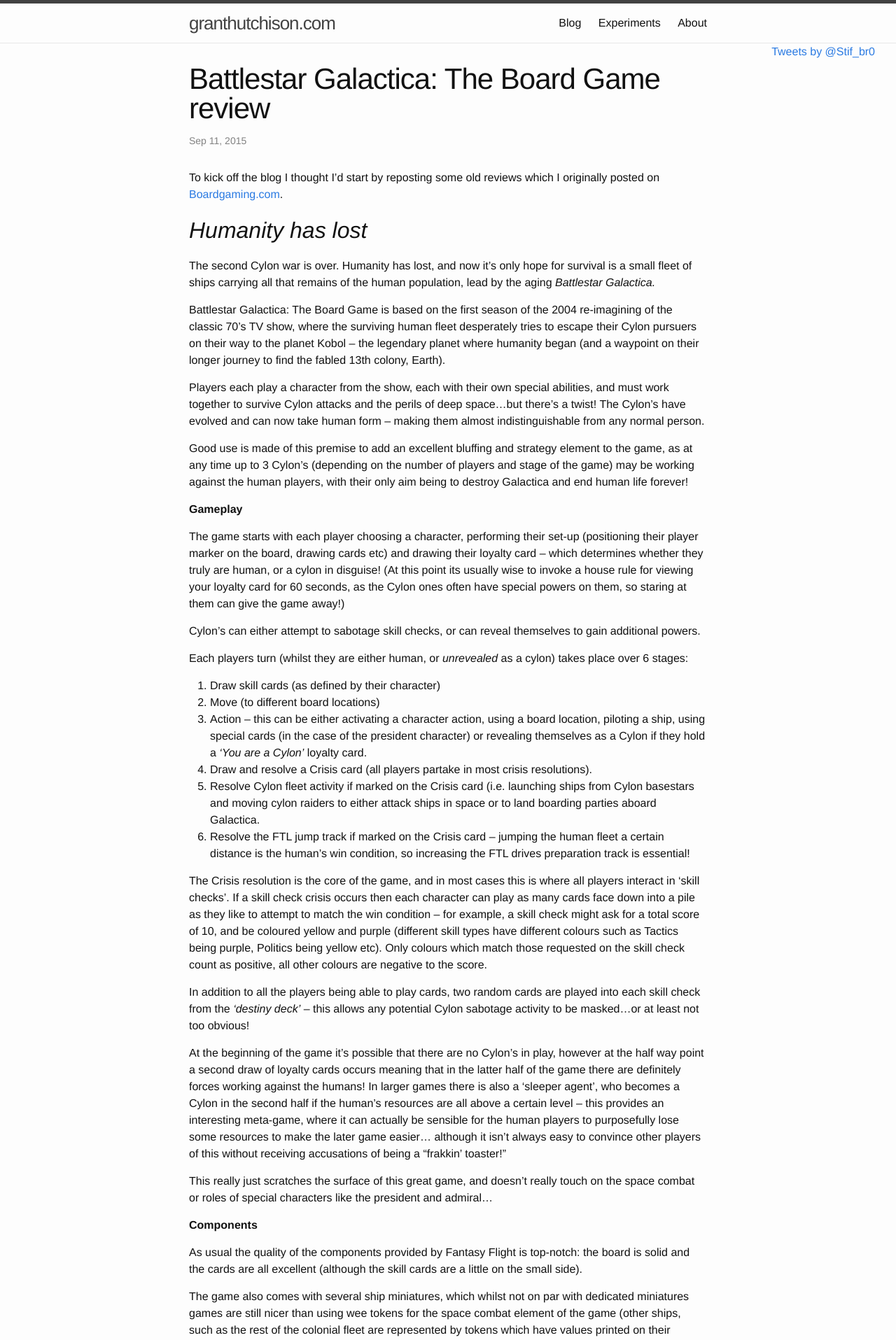
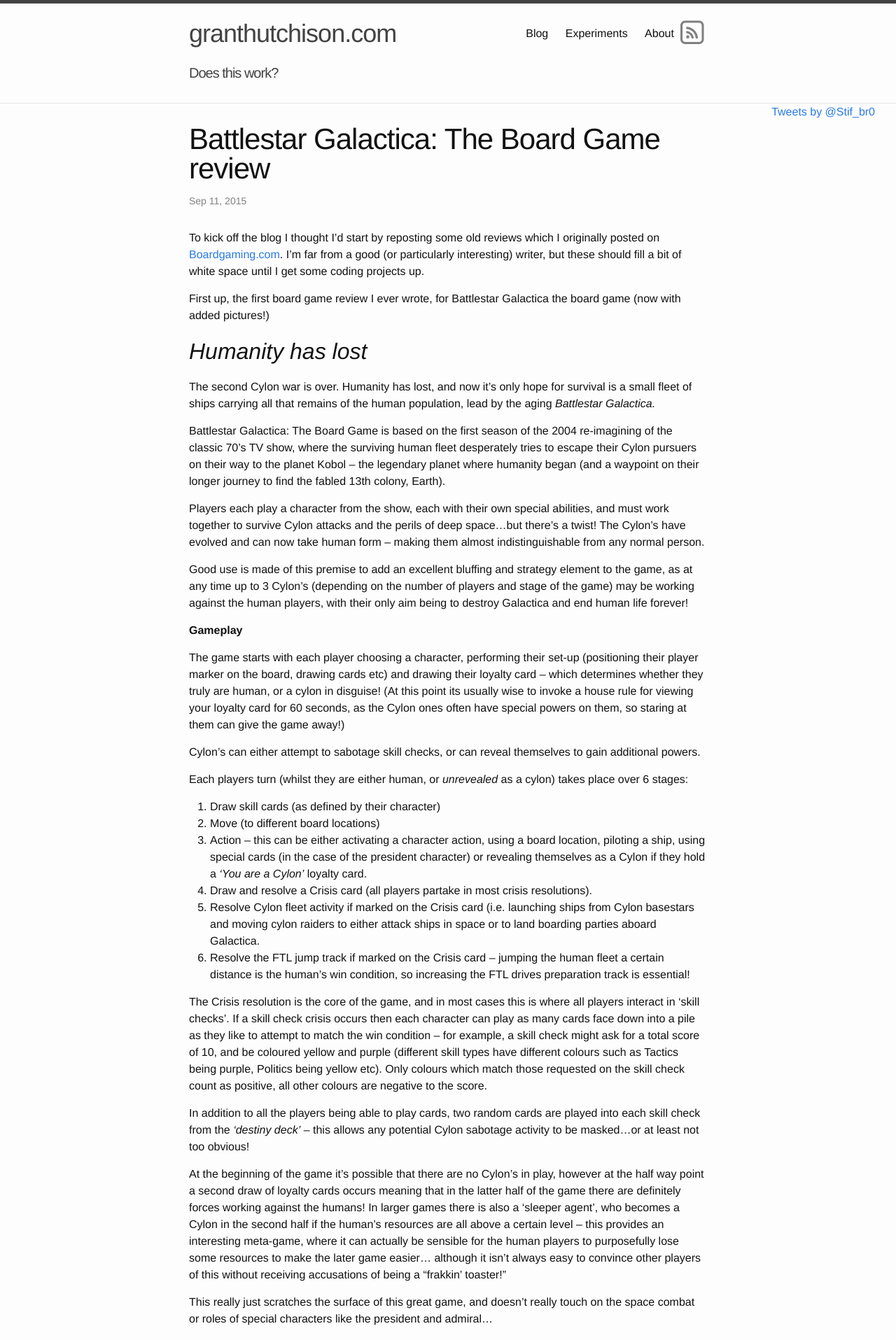
Before and after one commit to Stif-UK/StifBlog, a Jekyll site: the page built from _posts/2015-09-12-Battlestar-Galactica-The-Board-Game-Review.markdown, in a window 1280 px wide. Shown: the top 1915 px of the page at 70% size. Built offline with Jekyll 4.4.1, drawn with Linux system fonts in a browser that asks for light colours; nearby versions of some CDN libraries; some web fonts are replaced; comment, search, counter and statistics services are not loaded.

Commit message:
Various style and icon changes

```diff
--- a/_includes/head.html
+++ b/_includes/head.html
@@ -10,4 +10,5 @@
   <link rel="stylesheet" href="https://maxcdn.bootstrapcdn.com/font-awesome/4.4.0/css/font-awesome.min.css">
   <link rel="canonical" href="{{ page.url | replace:'index.html','' | prepend: site.baseurl | prepend: site.url }}">
   <link rel="alternate" type="application/rss+xml" title="{{ site.title }}" href="{{ "/feed.xml" | prepend: site.baseurl | prepend: site.url }}" />
+  <link href='https://fonts.googleapis.com/css?family=Droid+Sans' rel='stylesheet' type='text/css'>
 </head>
--- a/_includes/header.html
+++ b/_includes/header.html
@@ -2,7 +2,7 @@
 
   <div class="wrapper">
 
-    <a class="site-title" href="{{ site.baseurl }}/">{{ site.title }}</a>
+    <a class="site-title" href="{{ site.baseurl }}/">{{ site.title }}<br><p class="test">Does this work?<p></a>
 
     <nav class="site-nav">
       <a href="#" class="menu-icon">
@@ -19,6 +19,13 @@
           <a class="page-link" href="{{ page.url | prepend: site.baseurl }}">{{ page.title }}</a>
           {% endif %}
         {% endfor %}
+
+        <a href="{{ site.baseurl }}/feed.xml" target='_blank'>
+              <span class="fa-stack fa-lg">
+                <i class="fa fa-square-o fa-stack-2x"></i>
+                <i class="fa fa-rss fa-stack-1x"></i>
+              </span>
+
       </div>
     </nav>
 
--- a/_posts/2015-09-12-Battlestar-Galactica-The-Board-Game-Review.markdown
+++ b/_posts/2015-09-12-Battlestar-Galactica-The-Board-Game-Review.markdown
@@ -4,7 +4,9 @@
 date:   2015-09-11 22:00:00
 categories: tabletop, review
 ---
-To kick off the blog I thought I'd start by reposting some old reviews which I originally posted on [Boardgaming.com][bg.com].
+To kick off the blog I thought I'd start by reposting some old reviews which I originally posted on [Boardgaming.com][bg.com]. I'm far from a good (or particularly interesting) writer, but these should fill a bit of white space until I get some coding projects up.
+
+First up, the first board game review I ever wrote, for Battlestar Galactica the board game (now with added pictures!)
 
 *Humanity has lost*
 ----------
--- a/_sass/_layout.scss
+++ b/_sass/_layout.scss
@@ -11,7 +11,7 @@
 }
 
 .site-title {
-    font-size: 26px;
+    font-size: 36px;
     line-height: 56px;
     letter-spacing: -1px;
     margin-bottom: 0;
@@ -21,6 +21,11 @@
     &:visited {
         color: $grey-color-dark;
     }
+}
+
+.test{
+  font-size: 20px;
+  color: $grey-color-dark;
 }
 
 .site-nav {
@@ -106,6 +111,9 @@
     list-style: none;
     margin-left: 0;
 }
+.social-media-list li{
+  display: inline;
+}
 
 .footer-col-wrapper {
     font-size: 15px;
@@ -121,13 +129,13 @@
 }
 
 .footer-col-1 {
-    width: -webkit-calc(35% - (#{$spacing-unit} / 2));
-    width:         calc(35% - (#{$spacing-unit} / 2));
+    width: -webkit-calc(30% - (#{$spacing-unit} / 2));
+    width:         calc(30% - (#{$spacing-unit} / 2));
 }
 
 .footer-col-2 {
-    width: -webkit-calc(20% - (#{$spacing-unit} / 2));
-    width:         calc(20% - (#{$spacing-unit} / 2));
+    width: -webkit-calc(25% - (#{$spacing-unit} / 2));
+    width:         calc(25% - (#{$spacing-unit} / 2));
 }
 
 .footer-col-3 {
--- a/css/main.scss
+++ b/css/main.scss
@@ -6,7 +6,7 @@
 
 
 // Our variables
-$base-font-family: Helvetica, Arial, sans-serif;
+$base-font-family: Droid Sans,Helvetica, Arial, sans-serif;
 $base-font-size:   16px;
 $small-font-size:  $base-font-size * 0.875;
 $base-line-height: 1.5;
```
